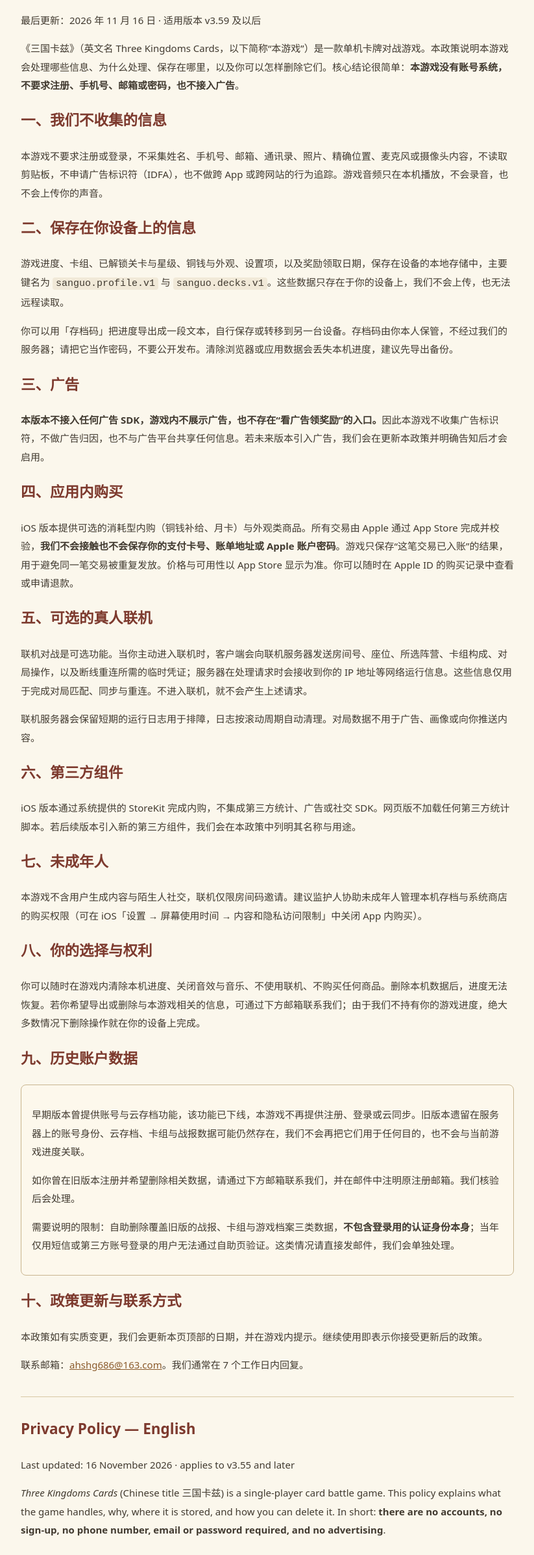
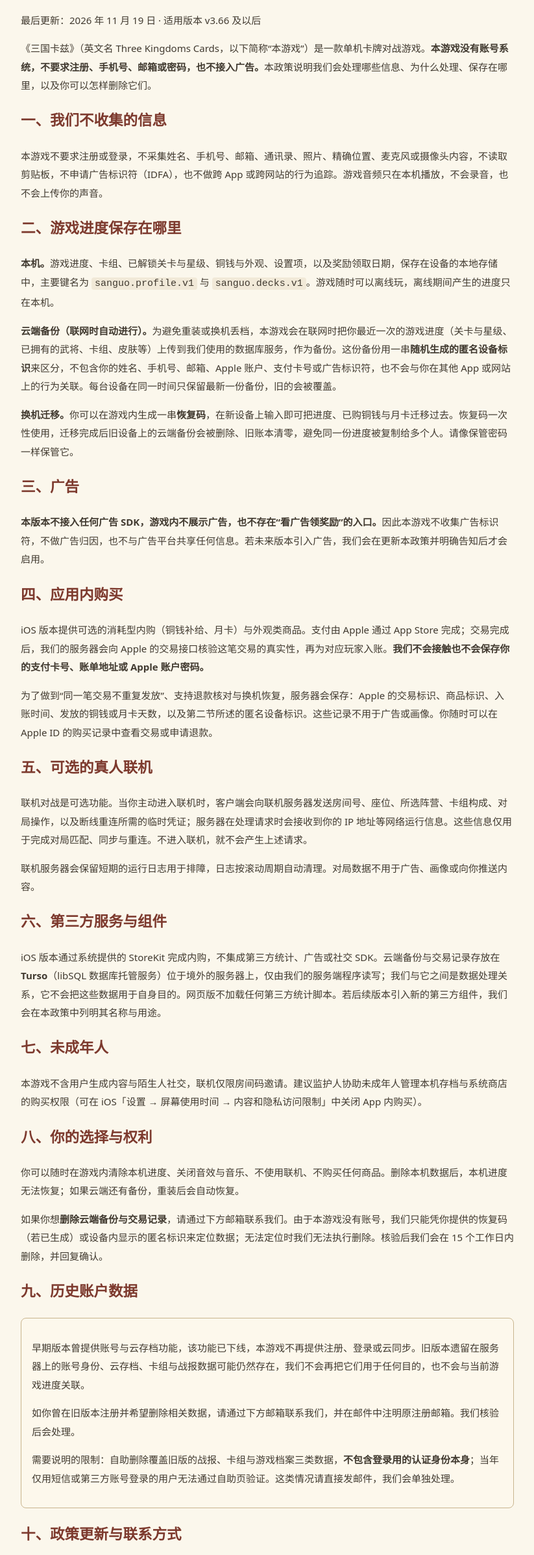
Before and after one commit to ahshg686/sanguokazi-legal, a plain HTML site: page privacy.html in a window 1280 px wide. Shown: the part 159-2552 px from the top of the page at 65% size, without its empty margins (228-1051 px from the left). Drawn offline with Linux system fonts and the light colour scheme.

Commit message:
docs(privacy): 口径改为云端自动备份 + 恢复码迁移；存档码已下线

```diff
--- a/privacy.html
+++ b/privacy.html
@@ -3,34 +3,37 @@
 <body>
 <a href="index.html">返回游戏</a>
 <h1>三国卡兹 · 隐私政策</h1>
-<p>最后更新：2026 年 11 月 16 日 · 适用版本 v3.59 及以后</p>
-<p>《三国卡兹》（英文名 Three Kingdoms Cards，以下简称“本游戏”）是一款单机卡牌对战游戏。本政策说明本游戏会处理哪些信息、为什么处理、保存在哪里，以及你可以怎样删除它们。核心结论很简单：<b>本游戏没有账号系统，不要求注册、手机号、邮箱或密码，也不接入广告</b>。</p>
+<p>最后更新：2026 年 11 月 19 日 · 适用版本 v3.66 及以后</p>
+<p>《三国卡兹》（英文名 Three Kingdoms Cards，以下简称“本游戏”）是一款单机卡牌对战游戏。<b>本游戏没有账号系统，不要求注册、手机号、邮箱或密码，也不接入广告。</b>本政策说明我们会处理哪些信息、为什么处理、保存在哪里，以及你可以怎样删除它们。</p>
 
 <h2>一、我们不收集的信息</h2>
 <p>本游戏不要求注册或登录，不采集姓名、手机号、邮箱、通讯录、照片、精确位置、麦克风或摄像头内容，不读取剪贴板，不申请广告标识符（IDFA），也不做跨 App 或跨网站的行为追踪。游戏音频只在本机播放，不会录音，也不会上传你的声音。</p>
 
-<h2>二、保存在你设备上的信息</h2>
-<p>游戏进度、卡组、已解锁关卡与星级、铜钱与外观、设置项，以及奖励领取日期，保存在设备的本地存储中，主要键名为 <code>sanguo.profile.v1</code> 与 <code>sanguo.decks.v1</code>。这些数据只存在于你的设备上，我们不会上传，也无法远程读取。</p>
-<p>你可以用「存档码」把进度导出成一段文本，自行保存或转移到另一台设备。存档码由你本人保管，不经过我们的服务器；请把它当作密码，不要公开发布。清除浏览器或应用数据会丢失本机进度，建议先导出备份。</p>
+<h2>二、游戏进度保存在哪里</h2>
+<p><b>本机。</b>游戏进度、卡组、已解锁关卡与星级、铜钱与外观、设置项，以及奖励领取日期，保存在设备的本地存储中，主要键名为 <code>sanguo.profile.v1</code> 与 <code>sanguo.decks.v1</code>。游戏随时可以离线玩，离线期间产生的进度只在本机。</p>
+<p><b>云端备份（联网时自动进行）。</b>为避免重装或换机丢档，本游戏会在联网时把你最近一次的游戏进度（关卡与星级、已拥有的武将、卡组、皮肤等）上传到我们使用的数据库服务，作为备份。这份备份用一串<b>随机生成的匿名设备标识</b>来区分，不包含你的姓名、手机号、邮箱、Apple 账户、支付卡号或广告标识符，也不会与你在其他 App 或网站上的行为关联。每台设备在同一时间只保留最新一份备份，旧的会被覆盖。</p>
+<p><b>换机迁移。</b>你可以在游戏内生成一串<b>恢复码</b>，在新设备上输入即可把进度、已购铜钱与月卡迁移过去。恢复码一次性使用，迁移完成后旧设备上的云端备份会被删除、旧账本清零，避免同一份进度被复制给多个人。请像保管密码一样保管它。</p>
 
 <h2>三、广告</h2>
 <p><b>本版本不接入任何广告 SDK，游戏内不展示广告，也不存在“看广告领奖励”的入口。</b>因此本游戏不收集广告标识符，不做广告归因，也不与广告平台共享任何信息。若未来版本引入广告，我们会在更新本政策并明确告知后才会启用。</p>
 
 <h2>四、应用内购买</h2>
-<p>iOS 版本提供可选的消耗型内购（铜钱补给、月卡）与外观类商品。所有交易由 Apple 通过 App Store 完成并校验，<b>我们不会接触也不会保存你的支付卡号、账单地址或 Apple 账户密码</b>。游戏只保存“这笔交易已入账”的结果，用于避免同一笔交易被重复发放。价格与可用性以 App Store 显示为准。你可以随时在 Apple ID 的购买记录中查看或申请退款。</p>
+<p>iOS 版本提供可选的消耗型内购（铜钱补给、月卡）与外观类商品。支付由 Apple 通过 App Store 完成；交易完成后，我们的服务器会向 Apple 的交易接口核验这笔交易的真实性，再为对应玩家入账。<b>我们不会接触也不会保存你的支付卡号、账单地址或 Apple 账户密码。</b></p>
+<p>为了做到“同一笔交易不重复发放”、支持退款核对与换机恢复，服务器会保存：Apple 的交易标识、商品标识、入账时间、发放的铜钱或月卡天数，以及第二节所述的匿名设备标识。这些记录不用于广告或画像。你随时可以在 Apple ID 的购买记录中查看交易或申请退款。</p>
 
 <h2>五、可选的真人联机</h2>
 <p>联机对战是可选功能。当你主动进入联机时，客户端会向联机服务器发送房间号、座位、所选阵营、卡组构成、对局操作，以及断线重连所需的临时凭证；服务器在处理请求时会接收到你的 IP 地址等网络运行信息。这些信息仅用于完成对局匹配、同步与重连。不进入联机，就不会产生上述请求。</p>
 <p>联机服务器会保留短期的运行日志用于排障，日志按滚动周期自动清理。对局数据不用于广告、画像或向你推送内容。</p>
 
-<h2>六、第三方组件</h2>
-<p>iOS 版本通过系统提供的 StoreKit 完成内购，不集成第三方统计、广告或社交 SDK。网页版不加载任何第三方统计脚本。若后续版本引入新的第三方组件，我们会在本政策中列明其名称与用途。</p>
+<h2>六、第三方服务与组件</h2>
+<p>iOS 版本通过系统提供的 StoreKit 完成内购，不集成第三方统计、广告或社交 SDK。云端备份与交易记录存放在 <b>Turso</b>（libSQL 数据库托管服务）位于境外的服务器上，仅由我们的服务端程序读写；我们与它之间是数据处理关系，它不会把这些数据用于自身目的。网页版不加载任何第三方统计脚本。若后续版本引入新的第三方组件，我们会在本政策中列明其名称与用途。</p>
 
 <h2>七、未成年人</h2>
 <p>本游戏不含用户生成内容与陌生人社交，联机仅限房间码邀请。建议监护人协助未成年人管理本机存档与系统商店的购买权限（可在 iOS「设置 → 屏幕使用时间 → 内容和隐私访问限制」中关闭 App 内购买）。</p>
 
 <h2>八、你的选择与权利</h2>
-<p>你可以随时在游戏内清除本机进度、关闭音效与音乐、不使用联机、不购买任何商品。删除本机数据后，进度无法恢复。若你希望导出或删除与本游戏相关的信息，可通过下方邮箱联系我们；由于我们不持有你的游戏进度，绝大多数情况下删除操作就在你的设备上完成。</p>
+<p>你可以随时在游戏内清除本机进度、关闭音效与音乐、不使用联机、不购买任何商品。删除本机数据后，本机进度无法恢复；如果云端还有备份，重装后会自动恢复。</p>
+<p>如果你想<b>删除云端备份与交易记录</b>，请通过下方邮箱联系我们。由于本游戏没有账号，我们只能凭你提供的恢复码（若已生成）或设备内显示的匿名标识来定位数据；无法定位时我们无法执行删除。核验后我们会在 15 个工作日内删除，并回复确认。</p>
 
 <h2>九、历史账户数据</h2>
 <div class="note">
@@ -46,34 +49,37 @@
 
 <div id="en" lang="en">
 <h2>Privacy Policy — English</h2>
-<p>Last updated: 16 November 2026 · applies to v3.55 and later</p>
-<p><i>Three Kingdoms Cards</i> (Chinese title 三国卡兹) is a single-player card battle game. This policy explains what the game handles, why, where it is stored, and how you can delete it. In short: <b>there are no accounts, no sign-up, no phone number, email or password required, and no advertising</b>.</p>
+<p>Last updated: 19 November 2026 · applies to v3.66 and later</p>
+<p><i>Three Kingdoms Cards</i> (Chinese title 三国卡兹) is a single-player card battle game. <b>There are no accounts, no sign-up, no phone number, email or password required, and no advertising.</b> This policy explains what we handle, why, where it is stored, and how you can delete it.</p>
 
 <h3>1. What we do not collect</h3>
 <p>The game has no registration or sign-in and does not collect your name, phone number, email, contacts, photos, precise location, microphone or camera content. It does not read the clipboard, does not request the advertising identifier (IDFA), and does not track you across apps or websites. Audio plays locally and is never recorded or uploaded.</p>
 
-<h3>2. Data stored on your device</h3>
-<p>Progress, decks, unlocked stages and stars, coins and cosmetics, settings and daily reward dates are stored in local storage on your device, mainly under <code>sanguo.profile.v1</code> and <code>sanguo.decks.v1</code>. This data stays on your device; we do not upload it and cannot read it remotely.</p>
-<p>You can export your progress as a save code and keep or move it yourself. Save codes are held by you, never pass through our servers, and should be treated like a password. Clearing browser or app data erases local progress, so export a backup first.</p>
+<h3>2. Where your progress is stored</h3>
+<p><b>On your device.</b> Progress, decks, unlocked stages and stars, coins and cosmetics, settings and daily reward dates are stored in local storage under <code>sanguo.profile.v1</code> and <code>sanguo.decks.v1</code>. The game is fully playable offline; progress made offline stays on the device.</p>
+<p><b>Cloud backup, automatic when online.</b> So that a reinstall or a new phone does not lose your save, the game uploads your most recent progress (stages and stars, owned generals, decks, skins) to our database provider as a backup. The backup is keyed to a <b>randomly generated anonymous device identifier</b> and contains no name, phone number, email, Apple account, card number or advertising identifier. It is not linked to your activity in other apps or websites. Each device keeps a single, latest backup; older ones are overwritten.</p>
+<p><b>Moving to a new device.</b> You can create a <b>recovery code</b> in the game and enter it on a new device to carry over progress, purchased coins and the pass. The code works once: after the transfer, the old device's cloud backup is deleted and its balance is zeroed, so the same progress cannot be copied to several people. Treat it like a password.</p>
 
 <h3>3. Advertising</h3>
 <p><b>This version bundles no ad SDK and shows no ads, and there is no “watch an ad for a reward” entry.</b> We therefore collect no advertising identifier, perform no ad attribution, and share nothing with ad networks. If a future version introduces ads, we will only enable them after updating this policy and telling you in the game.</p>
 
 <h3>4. In-app purchases</h3>
-<p>The iOS version offers optional consumable purchases (coin bundles, monthly pass) and cosmetic items. All transactions are processed and verified by Apple through the App Store. <b>We never receive or store your card number, billing address or Apple account password.</b> The game only records that a given transaction has been credited, so the same purchase cannot be granted twice. Prices and availability are those shown by the App Store. Refunds are handled through your Apple ID purchase history.</p>
+<p>The iOS version offers optional consumable purchases (coin bundles, monthly pass) and cosmetic items. Payment is handled by Apple through the App Store; once a transaction completes, our server verifies it against Apple's transaction API before crediting the player. <b>We never receive or store your card number, billing address or Apple account password.</b></p>
+<p>To prevent double-granting, to reconcile refunds and to support device migration, the server stores: Apple's transaction identifier, the product identifier, the credit time, the coins or pass days granted, and the anonymous device identifier described in section 2. These records are not used for advertising or profiling. Refunds are handled through your Apple ID purchase history.</p>
 
 <h3>5. Optional online play</h3>
 <p>Online duels are optional. When you choose to play online, the client sends a room code, seat, faction, deck composition, in-match actions and a temporary reconnection token to the match server; the server also receives network information such as your IP address while handling the request. This is used only to match, synchronise and reconnect your match. If you never open online play, no such request is made.</p>
 <p>The match server keeps short-lived operational logs for troubleshooting, rotated and deleted automatically. Match data is not used for advertising, profiling or content targeting.</p>
 
-<h3>6. Third-party components</h3>
-<p>The iOS version uses Apple's StoreKit for purchases and does not embed third-party analytics, advertising or social SDKs. The web build loads no third-party analytics scripts. If a later version adds a third-party component, we will list its name and purpose here.</p>
+<h3>6. Third-party services and components</h3>
+<p>The iOS version uses Apple's StoreKit for purchases and does not embed third-party analytics, advertising or social SDKs. Cloud backups and transaction records are stored with <b>Turso</b> (a libSQL database hosting service) on servers outside your region, read and written only by our own server code; Turso acts as a data processor and does not use this data for its own purposes. The web build loads no third-party analytics scripts. If a later version adds a third-party component, we will list its name and purpose here.</p>
 
 <h3>7. Children</h3>
 <p>The game contains no user-generated content and no open social features; online play is limited to invite codes. Guardians should manage local saves and store purchase permissions — on iOS you can turn off in-app purchases under Settings → Screen Time → Content &amp; Privacy Restrictions.</p>
 
 <h3>8. Your choices and rights</h3>
-<p>You can clear local progress at any time, mute sound and music, skip online play, and buy nothing. Once local data is deleted, progress cannot be restored. To export or delete information related to the game, contact us at the address below; because we do not hold your progress, deletion is usually something you perform on your own device.</p>
+<p>You can clear local progress at any time, mute sound and music, skip online play, and buy nothing. Once local data is deleted, local progress cannot be restored; if a cloud backup exists, it is restored automatically after reinstalling.</p>
+<p>To <b>delete your cloud backup and transaction records</b>, contact us at the address below. Because there is no account, we can only locate your data through the recovery code you provide (if you created one) or the anonymous identifier shown in the app; if we cannot locate it, we cannot carry out the deletion. After verification we delete within 15 business days and confirm by reply.</p>
 
 <h3>9. Legacy account data</h3>
 <div class="note">
```
